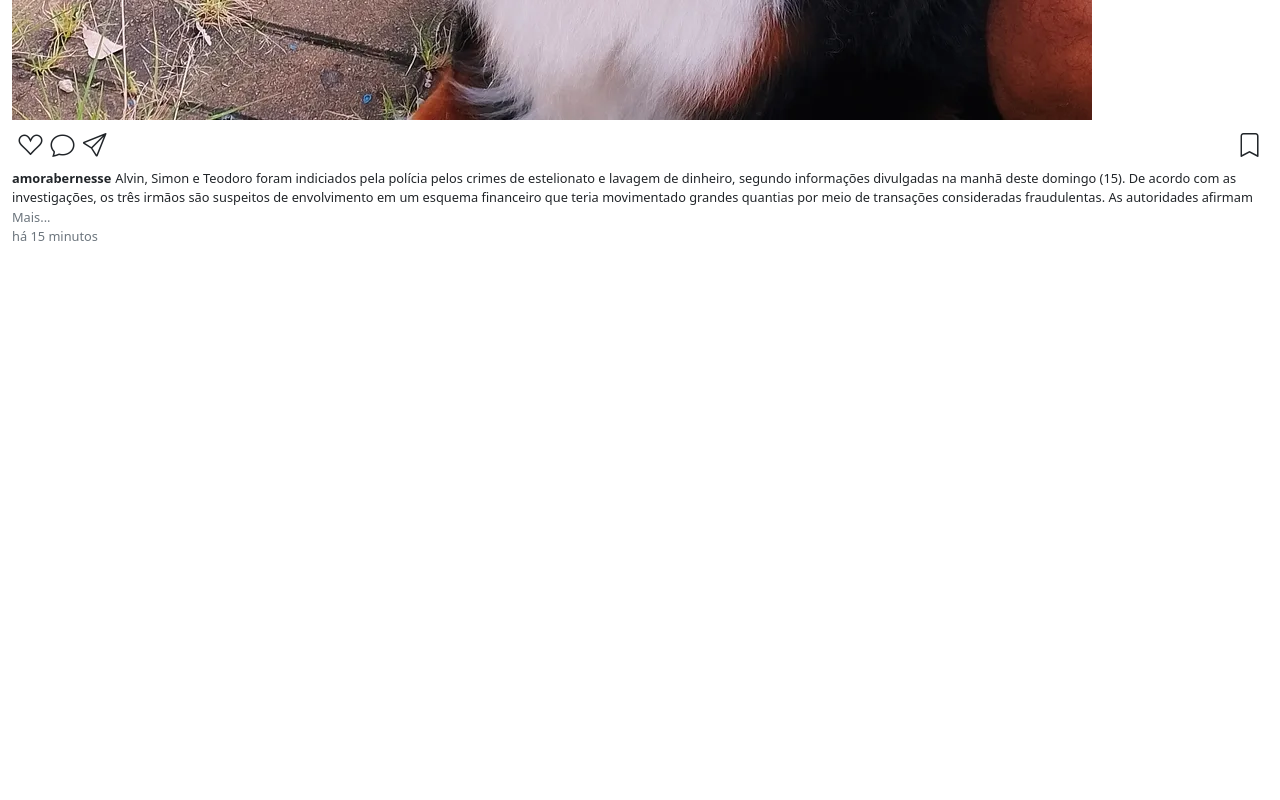
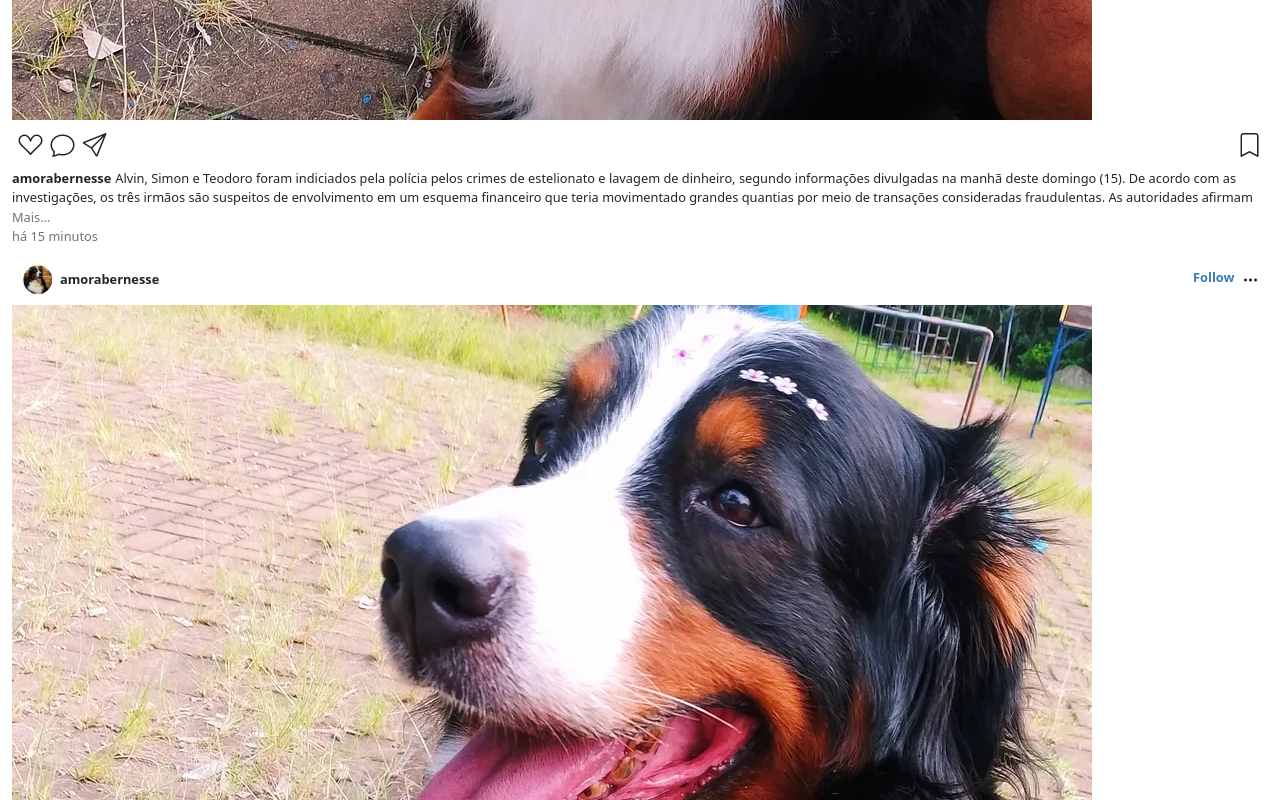
Before and after one commit to ggcoding11/Clone-do-Instagram, a React (Vite) app in the folder clone-instagram/: page / in a window 1280 px wide. Shown: the part 1200-2000 px from the top of the page. Before the commit the page ends 1454 px from the top, so only its background shows below. Built offline with nearby package versions, Linux system fonts and the light colour scheme.

Commit message:
add-follow-button

```diff
--- a/clone-instagram/src/App.css
+++ b/clone-instagram/src/App.css
@@ -135,6 +135,12 @@
   font-weight: 640;
 }
 
+.post-user-follow {
+  font-size: 0.8rem;
+  font-weight: 700;
+  color: rgb(57, 123, 185);
+}
+
 .post-action-row {
   padding: 0.4rem;
 }
--- a/clone-instagram/src/App.jsx
+++ b/clone-instagram/src/App.jsx
@@ -112,8 +112,95 @@ const App = () => {
                     <span className="post-username">amorabernesse</span>
                   </div>
                 </div>
+                <div className="col-6 d-flex justify-content-end align-items-center">
+                  <div className="d-flex gap-2">
+                    <span className="post-user-follow">Follow</span>
+                    <i className="bi bi-three-dots"></i>
+                  </div>
+                </div>
+              </div>
+            </div>
+
+            <div className="post-image">
+              <div className="row">
+                <div className="col-12">
+                  <img className="img-fluid" src={post1} alt="post-image" />
+                </div>
+              </div>
+            </div>
+            <div className="post-action-row">
+              <div className="row">
                 <div className="col-6">
-                  <div className="d-flex justify-content-end">
+                  <div className="d-flex gap-2">
+                    <i className="bi bi-suit-heart"></i>
+                    <i className="bi bi-chat"></i>
+                    <i className="bi bi-send"></i>
+                  </div>
+                </div>
+                <div className="col-6 d-flex justify-content-end">
+                  <i className="bi bi-bookmark"></i>
+                </div>
+              </div>
+            </div>
+            <div className="post-description">
+              <div className="row">
+                <div className="col-12">
+                  <div className="description-text">
+                    <span className="fw-semibold me-1">amorabernesse</span>
+                    Alvin, Simon e Teodoro foram indiciados pela polícia pelos
+                    crimes de estelionato e lavagem de dinheiro, segundo
+                    informações divulgadas na manhã deste domingo (15). De
+                    acordo com as investigações, os três irmãos são suspeitos de
+                    envolvimento em um esquema financeiro que teria movimentado
+                    grandes quantias por meio de transações consideradas
+                    fraudulentas. As autoridades afirmam que o inquérito reuniu
+                    elementos suficientes para apontar a participação direta do
+                    trio nos crimes. O caso agora será encaminhado ao Ministério
+                    Público, que deverá analisar as provas e decidir se
+                    apresenta denúncia formal à Justiça. Até o momento, a defesa
+                    dos envolvidos não se manifestou.
+                  </div>
+
+                  <input
+                    type="checkbox"
+                    id="expand-text-checkbox"
+                    className="expand-text-checkbox"
+                  />
+                  <label
+                    htmlFor="expand-text-checkbox"
+                    className="expand-text text-secondary"
+                  >
+                    Mais...
+                  </label>
+                  <div className="text-secondary">há 15 minutos</div>
+                </div>
+              </div>
+            </div>
+          </div>
+        </div>
+      </div>
+
+      <div className="post-container mb-2">
+        <div className="row">
+          <div className="col-12">
+            <div className="post-header">
+              <div className="row">
+                <div className="col-6">
+                  <div className="post-user-info">
+                    <div className="post-circle">
+                      <img
+                        className="post-user-icon"
+                        src={userIconPost1}
+                        alt="icon-user-post"
+                      />
+                    </div>
+
+                    <span className="post-username">amorabernesse</span>
+                  </div>
+                </div>
+                <div className="col-6 d-flex justify-content-end align-items-center">
+                  <div className="d-flex gap-2">
+                    <span className="post-user-follow">Follow</span>
                     <i className="bi bi-three-dots"></i>
                   </div>
                 </div>
```
